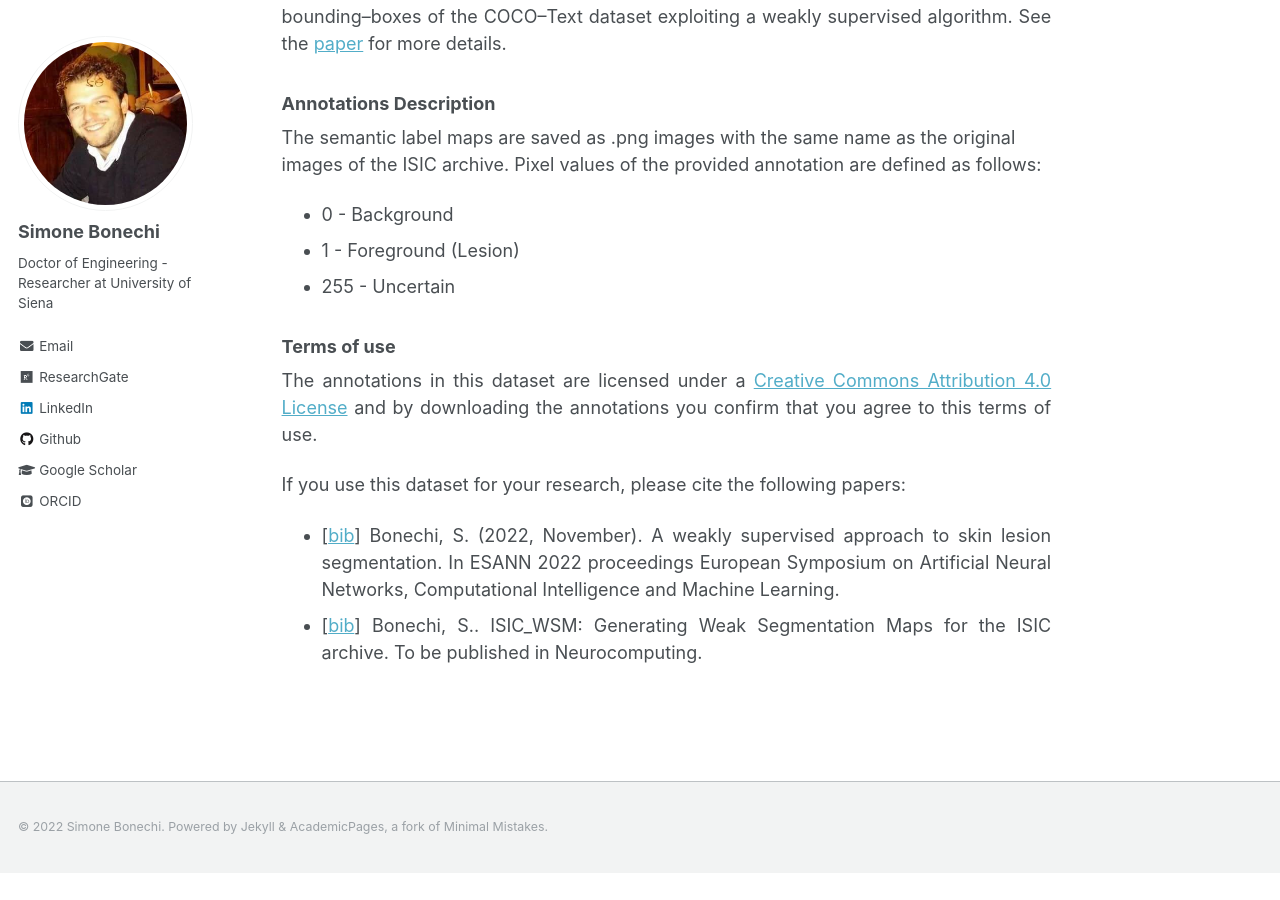
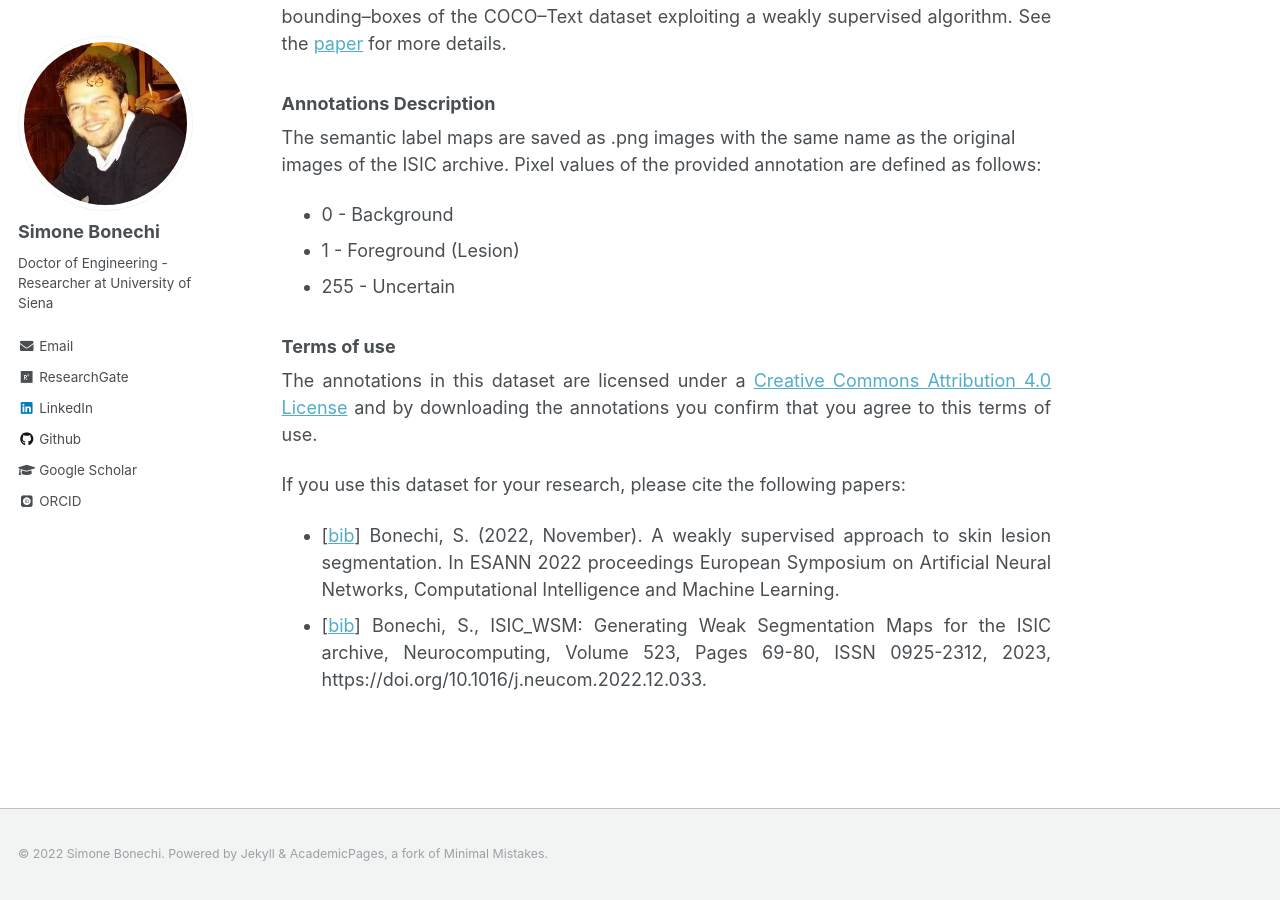
Before and after one commit to SimoneBonechi/SimoneBonechi.github.io, a Jekyll site: the page built from _downloads_skin_lesion/isic_wsm.md, in a window 1280 px wide and 900 px high, scrolled down 756 px. Built offline with Jekyll 4.4.1, drawn with Linux system fonts in a browser that asks for light colours; some web fonts are replaced; before the commit the page ends 1629 px from its top, so only the background shows below that.

Commit message:
add paper neurocomputing

```diff
--- a/_downloads_skin_lesion/isic_wsm.md
+++ b/_downloads_skin_lesion/isic_wsm.md
@@ -32,5 +32,5 @@ The annotations in this dataset are licensed under a [Creative Commons Attributi
 
 If you use this dataset for your research, please cite the following papers:
 * [[bib](http://clem.diism.unisi.it/~coco_ts/cite_ISIC_WSM_ESANN.bib)] Bonechi, S. (2022, November). A weakly supervised approach to skin lesion segmentation. In ESANN 2022 proceedings European Symposium on Artificial Neural Networks, Computational Intelligence and Machine Learning.
-* [[bib]()] Bonechi, S.. ISIC_WSM: Generating Weak Segmentation Maps for the ISIC archive. To be published in Neurocomputing.
+* [[bib](http://clem.diism.unisi.it/~coco_ts/cite_ISIC_WSM_Neurocomputing.bib)] Bonechi, S., ISIC_WSM: Generating Weak Segmentation Maps for the ISIC archive, Neurocomputing, Volume 523, Pages 69-80, ISSN 0925-2312, 2023, https://doi.org/10.1016/j.neucom.2022.12.033.
 {: style="text-align: justify"}
```
